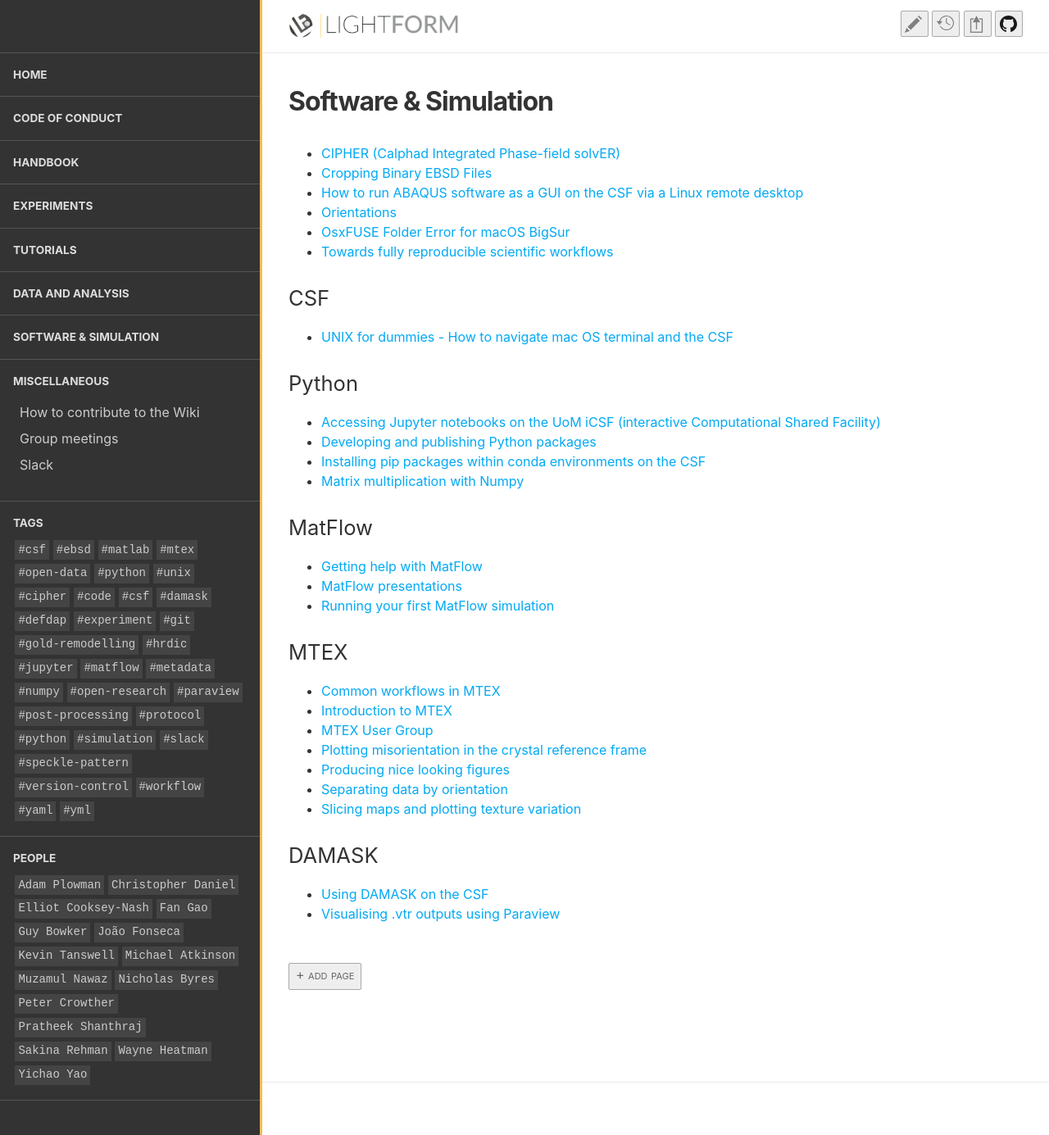
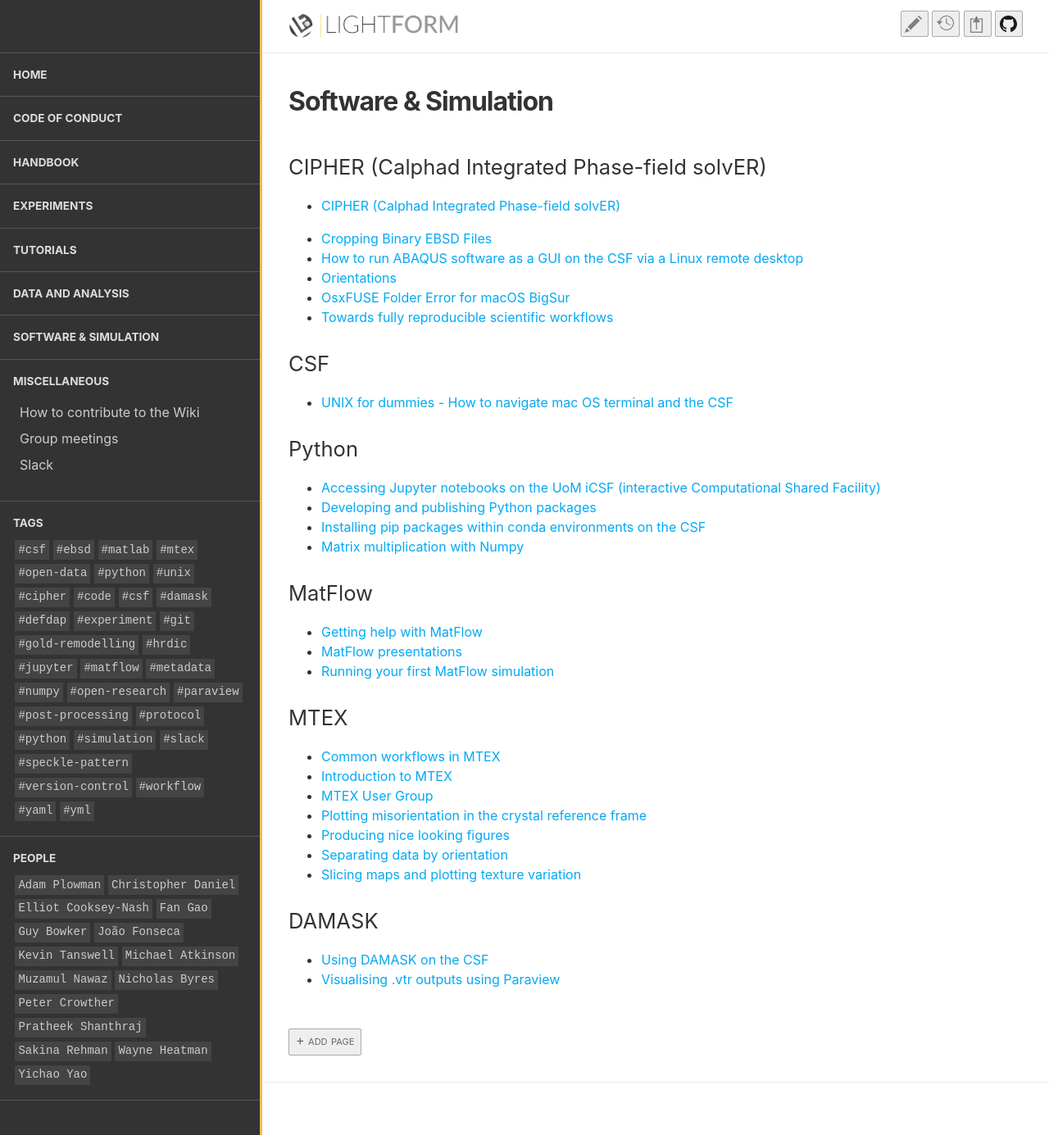
Before and after one commit to LightForm-group/wiki, a Jekyll site: the page built from collections/_software_and_simulation/index.md, in a window 1280 px wide and 1385 px high. Shown: the whole window at 82% size. Built offline with Jekyll 4.4.1, drawn with Linux system fonts in a browser that asks for light colours; nearby versions of some CDN libraries.

Commit message:
Creating CIPHER as a sub collection
The installation, blocks, examples will be under different links

```diff
--- a/collections/_software_and_simulation/CIPHER.md
+++ b/collections/_software_and_simulation/CIPHER.md
@@ -6,6 +6,7 @@
   - csf
   - cipher
 toc: true
+subcollection: CIPHER (Calphad Integrated Phase-field solvER)
 published: true
 ---
 
```
